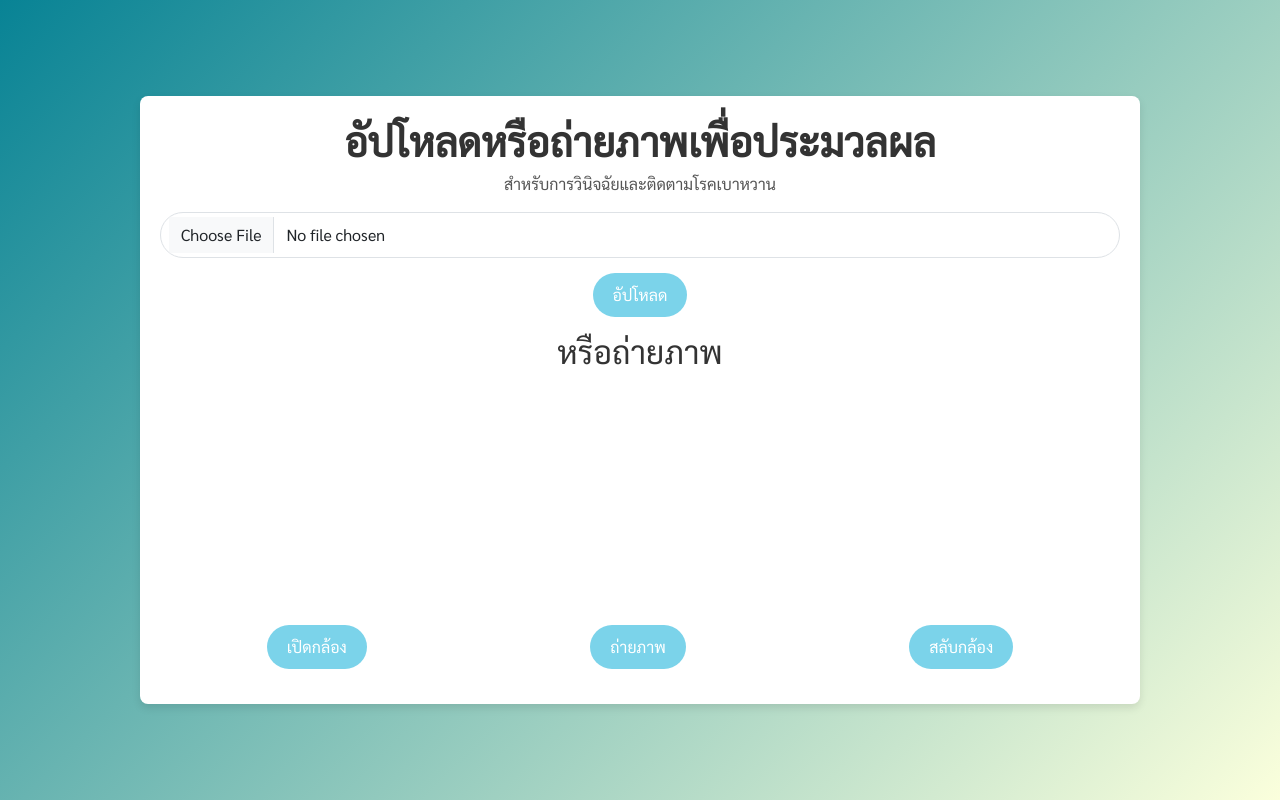
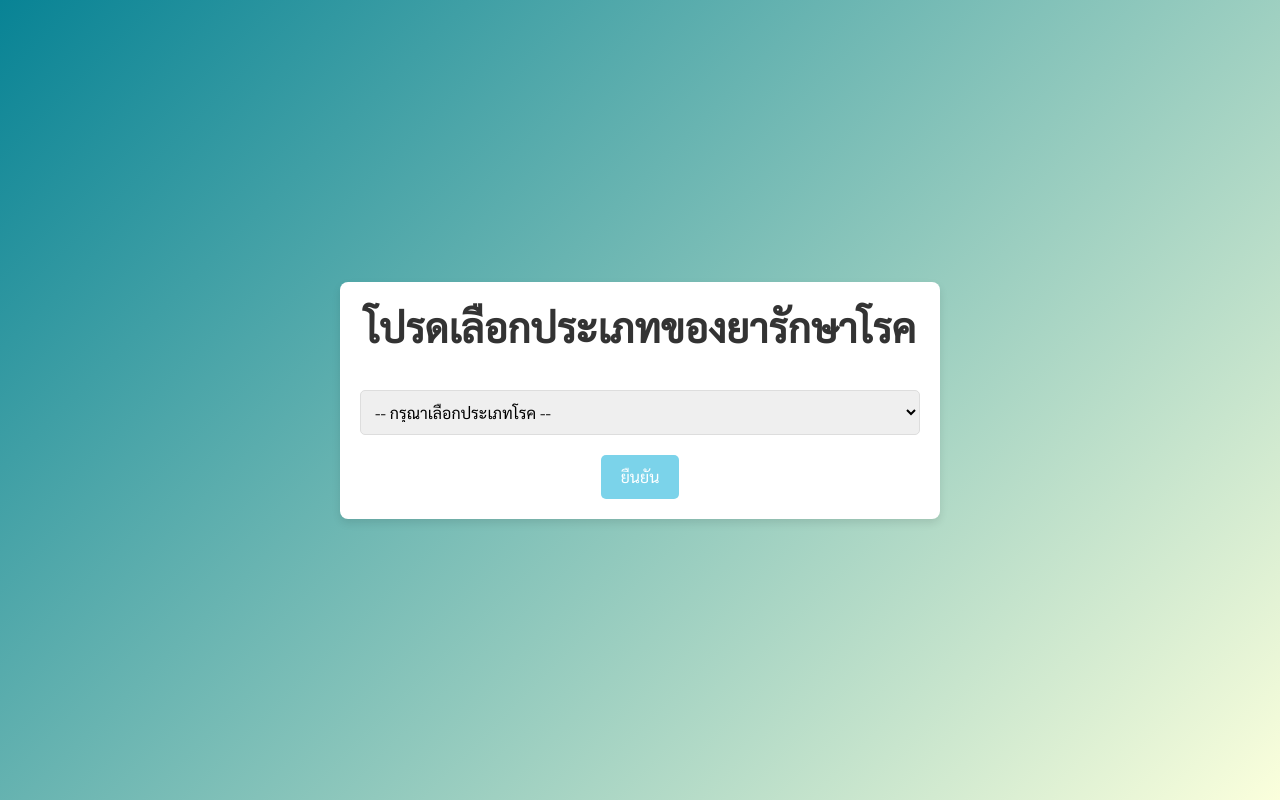
Before and after one commit to supeeya/drug-api, a FastAPI app: page / in a window 1280 px wide. Run offline with FastAPI, Linux system fonts and the light colour scheme.

Commit message:
Update index.html

```diff
--- a/templates/index.html
+++ b/templates/index.html
@@ -8,7 +8,7 @@
         integrity="sha384-QWTKZyjpPEjISv5WaRU9OFeRpok6YctnYmDr5pNlyT2bRjXh0JMhjY6hW+ALEwIH" crossorigin="anonymous">
     <link href='https://fonts.googleapis.com/css?family=Sarabun' rel='stylesheet'>
 
-    <title>อัปโหลดหรือถ่ายภาพเพื่อประมวลผล</title>
+    <title>เลือกประเภทของยารักษาโรค</title>
     <style>
         body {
             font-family: 'Sarabun';
@@ -22,73 +22,49 @@
         }
 
         .container {
-            max-width: 1000px;
-            margin: 50px auto;
+            max-width: 600px;
             padding: 20px;
             background-color: #ffffff;
             box-shadow: 0 4px 8px rgba(0, 0, 0, 0.1);
             border-radius: 8px;
+            text-align: center;
         }
 
-        h1,
-        h2 {
-            text-align: center;
+        h1 {
+            font-weight: bold;
             color: #333;
+            margin-bottom: 20px;
         }
 
-        input[type="file"],
-        input[type="submit"],
-        button {
-            display: block;
-            margin: 15px auto;
-            padding: 10px 20px;
-            border-radius: 25px;
+        select {
+            width: 100%;
+            padding: 10px;
+            margin-top: 20px;
+            border-radius: 5px;
+            border: 1px solid #ddd;
         }
 
-        input[type="submit"],
         button {
+            margin-top: 20px;
+            padding: 10px 20px;
             background-color: #7BD3EA;
             color: white;
             border: none;
+            border-radius: 5px;
             cursor: pointer;
-            transition: 0.3s;
+            transition: background-color 0.3s;
         }
 
-        input[type="submit"]:hover,
         button:hover {
             background-color: #A7ECEE;
-        }
-
-        video {
-            display: block;
-            margin: 20px auto;
-            width: 100%;
-            max-width: 400px;
-            border-radius: 8px;
-        }
-
-        canvas {
-            display: none;
-        }
-
-        .button-group {
-            display: flex;
-            justify-content: center;
-            gap: 10px;
-            margin-top: 15px;
         }
 
         @media (max-width: 576px) {
             .container {
                 width: 95%;
-                /* เพิ่มความชิดขอบในหน้าจอเล็ก */
             }
 
-            .button-group button {
-                width: 100%;
-            }
-
-            video {
+            button {
                 width: 100%;
             }
         }
@@ -97,114 +73,37 @@
 
 <body>
     <div class="container">
-        <h1 style="font-weight: bold; color: #333; text-align: center;">อัปโหลดหรือถ่ายภาพเพื่อประมวลผล</h1>
-        <p style="text-align: center; color: #555;">สำหรับการวินิจฉัยและติดตามโรคเบาหวาน</p>
-        <form action="/upload/" enctype="multipart/form-data" method="post">
-            <input name="file" class="form-control mt-3" type="file" required>
-            <input type="submit" value="อัปโหลด">
-        </form>
-
-        <h2>หรือถ่ายภาพ</h2>
-        <video id="video" autoplay></video>
-        <div class="button-group">
-            <button id="toggle-camera">เปิดกล้อง</button>
-            <button id="capture">ถ่ายภาพ</button>
-            <button id="switch-camera">สลับกล้อง</button>
-        </div>
-        <canvas id="canvas"></canvas>
-        <form id="capture-form" action="/upload/" enctype="multipart/form-data" method="post">
-            <input id="captured-image" name="file" type="hidden">
+        <h1>โปรดเลือกประเภทของยารักษาโรค</h1>
+        <form id="disease-form">
+            <select id="disease-select" required>
+                <option value="" disabled selected>-- กรุณาเลือกประเภทโรค --</option>
+                <option value="heart">โรคหัวใจ</option>
+                <option value="diabetes">โรคเบาหวาน</option>
+            </select>
+            <button type="button" id="submit-button">ยืนยัน</button>
         </form>
     </div>
+
     <script>
-    const video = document.getElementById('video');
-    const canvas = document.getElementById('canvas');
-    const captureButton = document.getElementById('capture');
-    const toggleCameraButton = document.getElementById('toggle-camera');
-    const switchCameraButton = document.getElementById('switch-camera');
-    const captureForm = document.getElementById('capture-form');
-    const capturedImageInput = document.getElementById('captured-image');
-    let stream = null;
-    let currentStreamTrack = null;
-    let currentCamera = 'user';
+        const submitButton = document.getElementById('submit-button');
+        const diseaseSelect = document.getElementById('disease-select');
 
-    let videoDevices = [];
-    let currentDevice = null;
+        submitButton.addEventListener('click', () => {
+            const selectedValue = diseaseSelect.value;
 
-    async function getAvailableCameras() {
-        try {
-            const devices = await navigator.mediaDevices.enumerateDevices();
-            videoDevices = devices.filter(device => device.kind === 'videoinput');
-            currentDevice = videoDevices.find(device => device.label.includes(currentCamera === 'user' ? 'front' : 'back')) || videoDevices[0];
-        } catch (err) {
-            console.error('Error fetching cameras:', err);
-        }
-    }
+            if (!selectedValue) {
+                alert('กรุณาเลือกประเภทโรค');
+                return;
+            }
 
-    async function startCamera() {
-        if (!currentDevice) return;
-        try {
-            const constraints = {
-                video: {
-                    deviceId: { exact: currentDevice.deviceId }
-                }
-            };
-            if (stream) stopCamera();
-            stream = await navigator.mediaDevices.getUserMedia(constraints);
-            video.srcObject = stream;
-            currentStreamTrack = stream.getVideoTracks()[0];
-        } catch (err) {
-            console.error('Error accessing webcam:', err);
-        }
-    }
+            if (selectedValue === 'heart') {
+                window.location.href = 'heart.html';
+            } else if (selectedValue === 'diabetes') {
+                window.location.href = 'index.html';
+            }
+        });
+    </script>
 
-    function stopCamera() {
-        if (stream) {
-            const tracks = stream.getTracks();
-            tracks.forEach(track => track.stop());
-            video.srcObject = null;
-            stream = null;
-            currentStreamTrack = null;
-        }
-    }
-
-    toggleCameraButton.addEventListener('click', () => {
-        if (stream) {
-            stopCamera();
-            toggleCameraButton.textContent = 'เปิดกล้อง';
-        } else {
-            startCamera();
-            toggleCameraButton.textContent = 'ปิดกล้อง';
-        }
-    });
-
-    switchCameraButton.addEventListener('click', async () => {
-        currentCamera = currentCamera === 'user' ? 'environment' : 'user';
-        await getAvailableCameras();
-        startCamera();
-    });
-
-    captureButton.addEventListener('click', () => {
-        const context = canvas.getContext('2d');
-        canvas.width = video.videoWidth;
-        canvas.height = video.videoHeight;
-        context.drawImage(video, 0, 0, canvas.width, canvas.height);
-        canvas.toBlob(blob => {
-            const file = new File([blob], "captured_image.png", { type: 'image/png' });
-            const formData = new FormData();
-            formData.append('file', file);
-            fetch('/upload/', {
-                method: 'POST',
-                body: formData
-            })
-                .then(response => response.text())
-                .then(result => document.write(result))
-                .catch(error => console.error('Error:', error));
-        });
-    });
-
-    getAvailableCameras().then(() => startCamera());
-</script>
     <script src="https://cdn.jsdelivr.net/npm/bootstrap@5.3.3/dist/js/bootstrap.bundle.min.js"
         integrity="sha384-YvpcrYf0tY3lHB60NNkmXc5s9fDVZLESaAA55NDzOxhy9GkcIdslK1eN7N6jIeHz"
         crossorigin="anonymous"></script>
```
